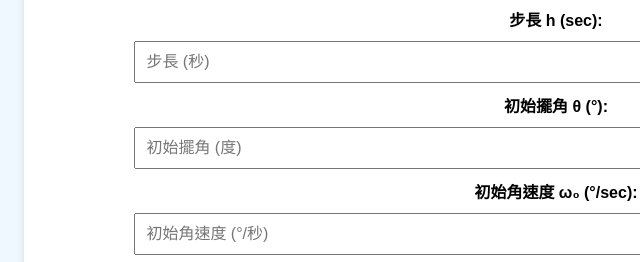
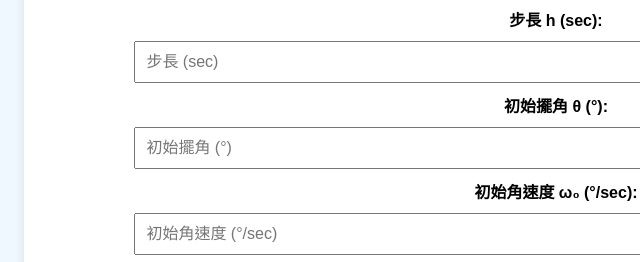
Before and after one commit to BlakeDemonvine/pendulum-simulator, a plain HTML site: page index.html in a window 1280 px wide. Shown: the part 174-436 px from the top of the page, 84-724 px from the left. Drawn offline with nearby package versions, Linux system fonts and the light colour scheme.

Commit message:
Update index.html

```diff
--- a/index.html
+++ b/index.html
@@ -13,11 +13,11 @@
         <label for="lengthInput">擺長 L (m):</label>
         <input type="number" id="lengthInput" placeholder="擺長 (m)" step="0.01">
         <label for="timeStepInput">步長 h (sec):</label>
-        <input type="number" id="timeStepInput" placeholder="步長 (秒)" step="0.01">
+        <input type="number" id="timeStepInput" placeholder="步長 (sec)" step="0.01">
         <label for="angleInput">初始擺角 θ (°):</label>
-        <input type="number" id="angleInput" placeholder="初始擺角 (度)" step="0.1">
+        <input type="number" id="angleInput" placeholder="初始擺角 (°)" step="0.1">
         <label for="initialOmegaInput">初始角速度 ω₀ (°/sec):</label>
-        <input type="number" id="initialOmegaInput" placeholder="初始角速度 (°/秒)" step="0.01">
+        <input type="number" id="initialOmegaInput" placeholder="初始角速度 (°/sec)" step="0.01">
         <button onclick="calculatePendulum()">計算擺錘運動</button>
         <h3>結果:</h3>
         <p id="result">計算結果將顯示在此處。</p>
```
